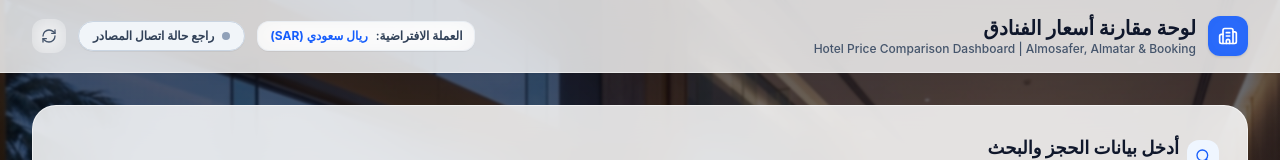
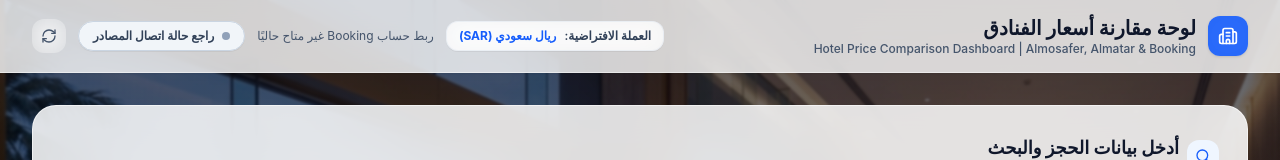
Before and after one commit to minasamir1401/hotel-price-tracker, a React (Vite) app: page / in a window 1280 px wide. Shown: the top 160 px of the page. Built offline with nearby package versions, Linux system fonts and the light colour scheme; no server answers.

Commit message:
Do not advertise an unverified Booking account connection

```diff
--- a/src/components/Header.jsx
+++ b/src/components/Header.jsx
@@ -19,11 +19,13 @@ export default function Header({ systemReady, onRefreshStatus }) {
           </div>
         </div>
 
-        <div className="flex items-center gap-3">
+        <div className="flex items-center gap-2 sm:gap-3">
           <div className="hidden md:flex items-center gap-2 px-3 py-1.5 rounded-xl bg-white/70 backdrop-blur-md border border-slate-200/60 text-slate-700 text-xs font-semibold shadow-2xs">
             <span>العملة الافتراضية:</span>
             <span className="text-blue-600 font-bold">ريال سعودي (SAR)</span>
           </div>
+
+          <span className="text-xs text-slate-600" title="أسعار الحساب وخصومات Genius تحتاج تسجيل دخول موثق من Booking">ربط حساب Booking غير متاح حاليًا</span>
 
           <div className={`flex items-center gap-2 px-3.5 py-1.5 rounded-full backdrop-blur-md border text-xs font-bold shadow-2xs ${systemReady ? 'bg-emerald-500/15 border-emerald-500/30 text-emerald-800' : 'bg-slate-100 border-slate-300 text-slate-700'}`}>
             <span className={`w-2 h-2 rounded-full ${systemReady ? 'bg-emerald-500' : 'bg-slate-400'}`}></span>
```
